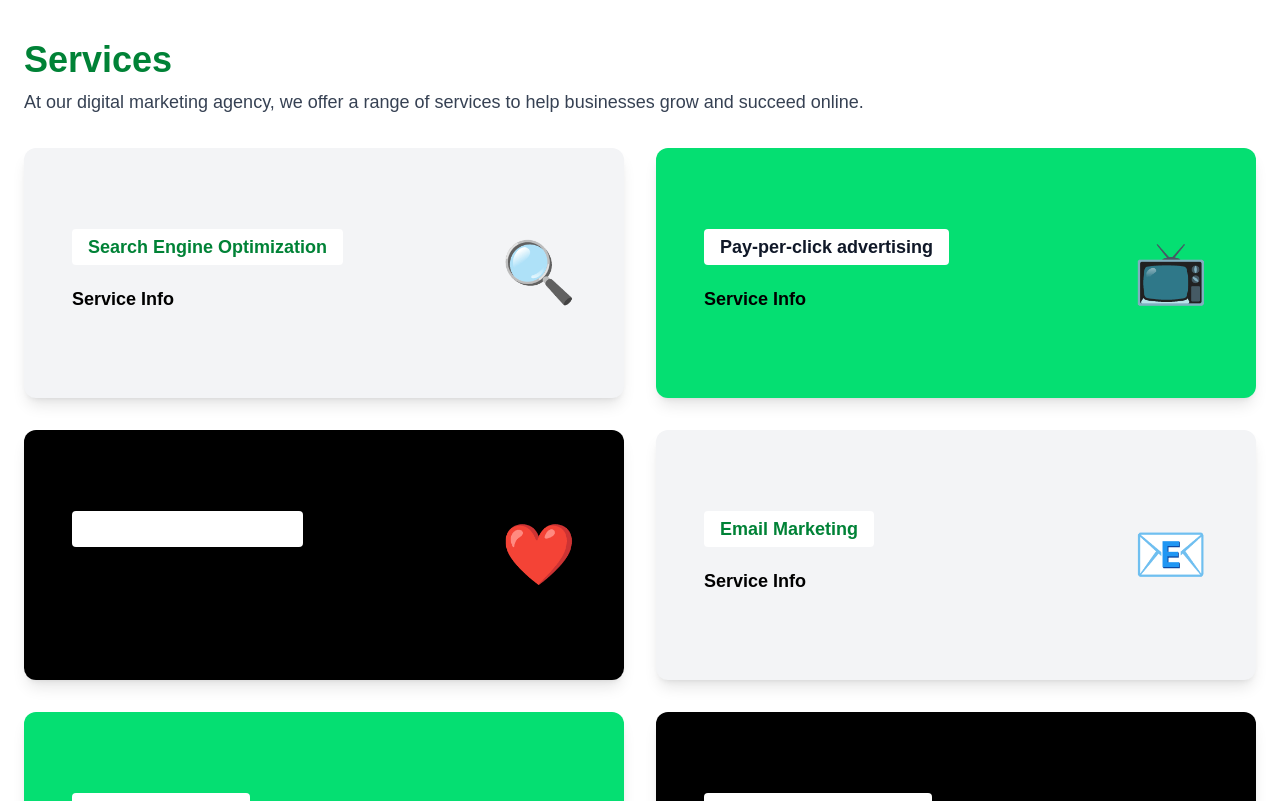
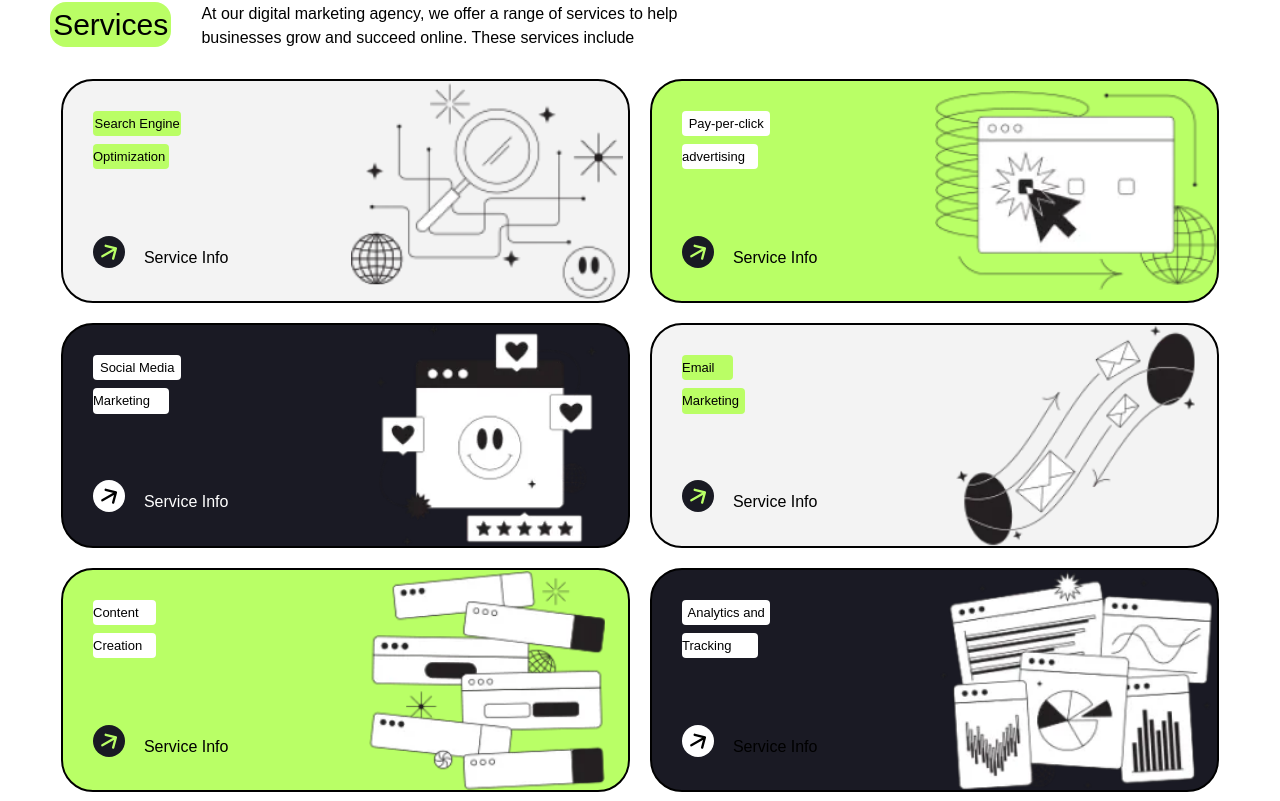
Before and after one commit to kingsLib5/Codivora-Site, a React (Vite) app: page /about in a window 1280 px wide. Shown: the part 1104-1905 px from the top of the page. Built offline with nearby package versions, Linux system fonts and the light colour scheme.

Commit message:
update to the about

```diff
--- a/src/components/About-Components/About1.jsx
+++ b/src/components/About-Components/About1.jsx
@@ -18,8 +18,8 @@ const About = () => {
       </p>
 
       {/* CTA Button */}
-      <button className="mt-6 px-6 py-3 text-white bg-gray-900 rounded-lg shadow-md hover:bg-gray-700 transition">
-        Book a consultation
+      <button className="relative text-white bg-[#1a1a24] w-[20%] h-[60px] overflow-hidden border-2 border-gray-900 px-8 py-2 rounded-xl text-lg font-medium hover:text-white transition-all duration-300 before:absolute before:inset-0 before:bg-gradient-to-r before:from-purple-500 before:to-blue-500 before:opacity-0 before:transition-opacity before:duration-300 hover:before:opacity-100 animate-fadeInUp opacity-0 animation-delay-300">
+          <span className="relative">Chat Us Today</span>
       </button>
     </section>
   );
--- a/src/components/About-Components/About3.jsx
+++ b/src/components/About-Components/About3.jsx
@@ -1,76 +1,176 @@
-import React from "react";
+import React, { useEffect } from 'react'
 
-const services = [
-  {
-    title: "Search Engine Optimization",
-    description: "Service Info",
-    bgColor: "bg-gray-100",
-    textColor: "text-green-700",
-    img: "🔍",
-  },
-  {
-    title: "Pay-per-click advertising",
-    description: "Service Info",
-    bgColor: "bg-green-400",
-    textColor: "text-gray-900",
-    img: "📺",
-  },
-  {
-    title: "Social Media Marketing",
-    description: "Service Info",
-    bgColor: "bg-black",
-    textColor: "text-white",
-    img: "❤️",
-  },
-  {
-    title: "Email Marketing",
-    description: "Service Info",
-    bgColor: "bg-gray-100",
-    textColor: "text-green-700",
-    img: "📧",
-  },
-  {
-    title: "Content Creation",
-    description: "Service Info",
-    bgColor: "bg-green-400",
-    textColor: "text-gray-900",
-    img: "📝",
-  },
-  {
-    title: "Analytics and Tracking",
-    description: "Service Info",
-    bgColor: "bg-black",
-    textColor: "text-white",
-    img: "📊",
-  },
-];
+function About3() {
+  useEffect(() => {
+    const observer = new IntersectionObserver((entries) => {
+      entries.forEach(entry => {
+        if (entry.isIntersecting) {
+          entry.target.style.opacity = "1";
+          entry.target.style.transform = "translate(0)";
+        }
+      });
+    }, { threshold: 0.1 });
 
-const About3 = () => {
+    const elements = document.querySelectorAll('.service-header, .service-subheader, .service-card');
+    elements.forEach(el => observer.observe(el));
+
+    return () => observer.disconnect();
+  }, []);
+
   return (
-    <section className="px-6 py-12">
-      <h2 className="text-4xl font-bold text-green-700">Services</h2>
-      <p className="text-gray-700 mt-2 text-lg">
-        At our digital marketing agency, we offer a range of services to help businesses grow and
-        succeed online.
-      </p>
-      <div className="grid grid-cols-1 md:grid-cols-2 gap-8 mt-8">
-        {services.map((service, index) => (
-          <div
-            key={index}
-            className={`p-12 rounded-xl shadow-lg ${service.bgColor} flex items-center justify-between min-h-[250px]`}
-          >
-            <div>
-              <span className={`px-4 py-2 text-lg font-bold ${service.textColor} bg-white rounded`}>
-                {service.title}
-              </span>
-              <p className="mt-6 text-lg font-semibold">{service.description}</p>
-            </div>
-            <span className="text-6xl">{service.img}</span>
-          </div>
-        ))}
-      </div>
-    </section>
-  );
-};
+    <>
+        <div id='Service' className='bg-white my-[30px] md:max-h-[100vh] grid md:grid-rows-12'>
+              {/* Header Section */}
+              <div className='flex flex-col md:flex-row gap-4 md:gap-[30px] px-4 md:pl-[50px] pt-8 pb-8 md:pt-0 md:row-span-1'>
+                    <h2 className='service-header py-3 md:py-[15px] bg-[#bafe65] md:mt-[10px] h-auto md:h-[45px] w-full md:w-[10%] rounded-2xl items-center justify-center flex text-2xl md:text-[30px]'>
+                      Services
+                    </h2>
+                    <h6 className='service-subheader text-sm md:text-base md:pt-[10px] text-center md:text-left'>
+                      At our digital marketing agency, we offer a range of services to help <br /> businesses grow and succeed online. These services include
+                    </h6>
+              </div>
 
-export default About3;
+              {/* Cards Grid */}
+              <div className='bg-white md:row-span-11 gap-4 md:gap-[20px] grid grid-cols-1 md:grid-cols-2 px-4 md:mx-[45px] pb-8 md:pb-0'>
+                  {/* Left Column */}
+                  <div className='pt-4 md:pt-[20px] gap-4 md:gap-[20px] grid md:grid-rows-3'>
+                    {/* Card 1 */}
+                    <div className='service-card bg-[#f3f3f3] border-2 grid grid-cols-1 md:grid-cols-2 rounded-3xl md:rounded-4xl p-4 md:p-0'>
+                      <div className='grid grid-rows-2'>
+                        <div className='flex flex-col text-xs md:text-[13px] pl-4 md:pl-[30px] pt-4 md:pt-[30px]'>
+                          <h4 className='bg-[#bafe65] w-[50%] md:w-[35%] rounded-[4px] flex justify-center py-1'>Search Engine</h4>
+                          <h4 className='bg-[#bafe65] w-[45%] md:w-[30%] rounded-[4px] py-1 mt-2'>Optimization</h4>
+                        </div>
+                        <div className='flex flex-row pt-4 md:pt-[45px] pl-4 md:pl-[30px] pb-4 md:pb-0'>
+                          <div className='bg-[url(./assets/icon1.svg)] w-8 md:w-[17%] bg-no-repeat bg-contain h-8'></div>
+                          <div className='pt-2 md:pt-[10px] pl-2'><h4>Service Info</h4></div>
+                        </div>
+                      </div>
+                      <div className='bg-[url(./assets/ser1.webp)] bg-no-repeat bg-center bg-contain h-48 md:h-auto'></div>
+                    </div>
+
+                    {/* Card 2 */}
+                    <div className='service-card bg-[#1a1a24] border-2 grid grid-cols-1 md:grid-cols-2 rounded-3xl md:rounded-4xl p-4 md:p-0'>
+                      <div className='grid grid-rows-2'>
+                        <div className='flex flex-col text-xs md:text-[13px] pl-4 md:pl-[30px] pt-4 md:pt-[30px]'>
+                          <h4 className='bg-white w-[55%] md:w-[35%] rounded-[4px] flex justify-center py-1'>Social Media</h4>
+                          <h4 className='bg-white w-[50%] md:w-[30%] rounded-[4px] py-1 mt-2'>Marketing</h4>
+                        </div>
+                        <div className='flex flex-row pt-4 md:pt-[45px] pl-4 md:pl-[30px] pb-4 md:pb-0'>
+                          <div className='bg-[url(./assets/icon2.svg)] w-8 md:w-[17%] bg-no-repeat bg-contain h-8'></div>
+                          <div className='pt-2 md:pt-[10px] pl-2'><h4 className='text-white'>Service Info</h4></div>
+                        </div>
+                      </div>
+                      <div className='bg-[url(./assets/ser3.webp)] bg-no-repeat bg-center bg-contain h-48 md:h-auto'></div>
+                    </div>
+
+                    {/* Card 3 */}
+                    <div className='service-card bg-[#b9ff66] border-2 grid grid-cols-1 md:grid-cols-2 rounded-3xl md:rounded-4xl p-4 md:p-0'>
+                      <div className='grid grid-rows-2'>
+                        <div className='flex flex-col text-xs md:text-[13px] pl-4 md:pl-[30px] pt-4 md:pt-[30px]'>
+                          <h4 className='bg-white w-[40%] md:w-[25%] rounded-[4px] flex justify-start py-1'>Content</h4>
+                          <h4 className='bg-white w-[40%] md:w-[25%] rounded-[4px] py-1 mt-2'>Creation</h4>
+                        </div>
+                        <div className='flex flex-row pt-4 md:pt-[45px] pl-4 md:pl-[30px] pb-4 md:pb-0'>
+                          <div className='bg-[url(./assets/icon1.svg)] w-8 md:w-[17%] bg-no-repeat bg-contain h-8'></div>
+                          <div className='pt-2 md:pt-[10px] pl-2'><h4>Service Info</h4></div>
+                        </div>
+                      </div>
+                      <div className='bg-[url(./assets/ser5.webp)] bg-no-repeat bg-center bg-contain h-48 md:h-auto'></div>
+                    </div>
+                  </div>
+
+                  {/* Right Column */}
+                  <div className='pt-4 md:pt-[20px] gap-4 md:gap-[20px] grid md:grid-rows-3'>
+                    {/* Card 4 */}
+                    <div className='service-card bg-[#b9ff66] border-2 grid grid-cols-1 md:grid-cols-2 rounded-3xl md:rounded-4xl p-4 md:p-0'>
+                      <div className='grid grid-rows-2'>
+                        <div className='flex flex-col text-xs md:text-[13px] pl-4 md:pl-[30px] pt-4 md:pt-[30px]'>
+                          <h4 className='bg-white w-[55%] md:w-[35%] rounded-[4px] flex justify-center py-1'>Pay-per-click</h4>
+                          <h4 className='bg-white w-[50%] md:w-[30%] rounded-[4px] py-1 mt-2'>advertising</h4>
+                        </div>
+                        <div className='flex flex-row pt-4 md:pt-[45px] pl-4 md:pl-[30px] pb-4 md:pb-0'>
+                          <div className='bg-[url(./assets/icon1.svg)] w-8 md:w-[17%] bg-no-repeat bg-contain h-8'></div>
+                          <div className='pt-2 md:pt-[10px] pl-2'><h4>Service Info</h4></div>
+                        </div>
+                      </div>
+                      <div className='bg-[url(./assets/ser2.webp)] bg-no-repeat bg-center bg-contain h-48 md:h-auto'></div>
+                    </div>
+
+                    {/* Card 5 */}
+                    <div className='service-card bg-[#f3f3f3] border-2 grid grid-cols-1 md:grid-cols-2 rounded-3xl md:rounded-4xl p-4 md:p-0'>
+                      <div className='grid grid-rows-2'>
+                        <div className='flex flex-col text-xs md:text-[13px] pl-4 md:pl-[30px] pt-4 md:pt-[30px]'>
+                          <h4 className='bg-[#bafe65] w-[35%] md:w-[20%] rounded-[4px] flex justify-start py-1'>Email</h4>
+                          <h4 className='bg-[#bafe65] w-[40%] md:w-[25%] rounded-[4px] py-1 mt-2'>Marketing</h4>
+                        </div>
+                        <div className='flex flex-row pt-4 md:pt-[45px] pl-4 md:pl-[30px] pb-4 md:pb-0'>
+                          <div className='bg-[url(./assets/icon1.svg)] w-8 md:w-[17%] bg-no-repeat bg-contain h-8'></div>
+                          <div className='pt-2 md:pt-[10px] pl-2'><h4>Service Info</h4></div>
+                        </div>
+                      </div>
+                      <div className='bg-[url(./assets/ser4.webp)] bg-no-repeat bg-center bg-contain h-48 md:h-auto'></div>
+                    </div>
+
+                    {/* Card 6 */}
+                    <div className='service-card bg-[#1a1a24] border-2 grid grid-cols-1 md:grid-cols-2 rounded-3xl md:rounded-4xl p-4 md:p-0'>
+                      <div className='grid grid-rows-2'>
+                        <div className='flex flex-col text-xs md:text-[13px] pl-4 md:pl-[30px] pt-4 md:pt-[30px]'>
+                          <h4 className='bg-white w-[60%] md:w-[35%] rounded-[4px] flex justify-center py-1'>Analytics and</h4>
+                          <h4 className='bg-white w-[55%] md:w-[30%] rounded-[4px] py-1 mt-2'>Tracking</h4>
+                        </div>
+                        <div className='flex flex-row pt-4 md:pt-[45px] pl-4 md:pl-[30px] pb-4 md:pb-0'>
+                          <div className='bg-[url(./assets/icon2.svg)] w-8 md:w-[17%] bg-no-repeat bg-contain h-8'></div>
+                          <div className='pt-2 md:pt-[10px] pl-2'><h4>Service Info</h4></div>
+                        </div>
+                      </div>
+                      <div className='bg-[url(./assets/ser6.webp)] bg-no-repeat bg-center bg-contain h-48 md:h-auto'></div>
+                    </div>
+                  </div>
+              </div>
+        </div>
+
+        <style>{`
+          .service-header, .service-subheader, .service-card {
+            opacity: 0;
+            transition: all 0.6s cubic-bezier(0.4, 0, 0.2, 1);
+          }
+
+          .service-header {
+            transform: translateX(-100px);
+          }
+
+          .service-subheader {
+            transform: translateX(100px);
+          }
+
+          .service-card {
+            transform: translateY(50px);
+          }
+
+          @media (prefers-reduced-motion: reduce) {
+            .service-header, .service-subheader, .service-card {
+              transition: none;
+            }
+          }
+
+           @media (max-width: 768px) {
+            .service-card {
+              min-height: 300px;
+            }
+
+            .service-card > div:last-child {
+              height: 200px;
+            }
+
+            .service-header {
+              width: 40% !important;
+              font-size: 1.5rem;
+            }
+          }
+        `}</style>
+    </>
+  )
+}
+
+export default About3
--- a/src/components/Home-Components/Services.jsx
+++ b/src/components/Home-Components/Services.jsx
@@ -19,7 +19,7 @@ function Services() {
 
   return (
     <>
-        <div id='Service' className='bg-white md:max-h-[100vh] grid md:grid-rows-12'>
+        <div id='Service' className='bg-white my-[30px] md:max-h-[100vh] grid md:grid-rows-12'>
               {/* Header Section */}
               <div className='flex flex-col md:flex-row gap-4 md:gap-[30px] px-4 md:pl-[50px] pt-8 pb-8 md:pt-0 md:row-span-1'>
                     <h2 className='service-header py-3 md:py-[15px] bg-[#bafe65] md:mt-[10px] h-auto md:h-[45px] w-full md:w-[10%] rounded-2xl items-center justify-center flex text-2xl md:text-[30px]'>
```
